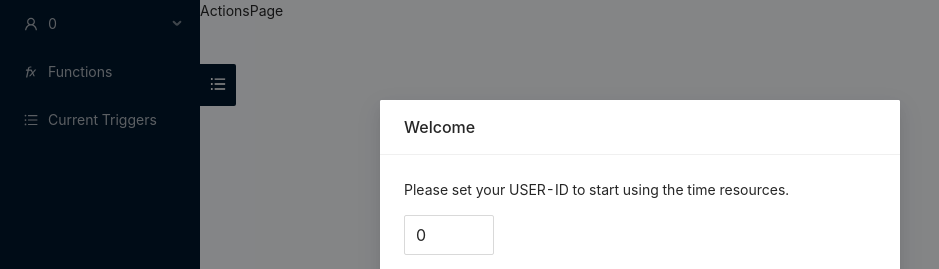
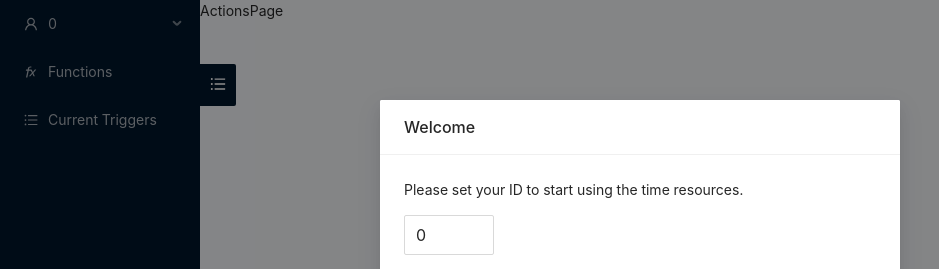
Before and after one commit to kaist-webeng/testbed-time-ui, a React (Create React App) app: page / in a window 1280 px wide. Shown: the top 269 px of the page, without its empty margins (0-939 px from the left). Built offline with nearby package versions, Linux system fonts and the light colour scheme.

Commit message:
Modify dialog

```diff
--- a/src/components/UserIdPopup.tsx
+++ b/src/components/UserIdPopup.tsx
@@ -19,7 +19,7 @@ function UserIdPopup({ userId, isVisible, onChange, onClick }: UserIdPopupProps)
             okText="Confirm"
             onOk={onClick}
         >
-            <p>Please set your USER-ID to start using the time resources.</p>
+            <p>Please set your ID to start using the time resources.</p>
             <InputNumber
                 name="userId"
                 type="number"
```
